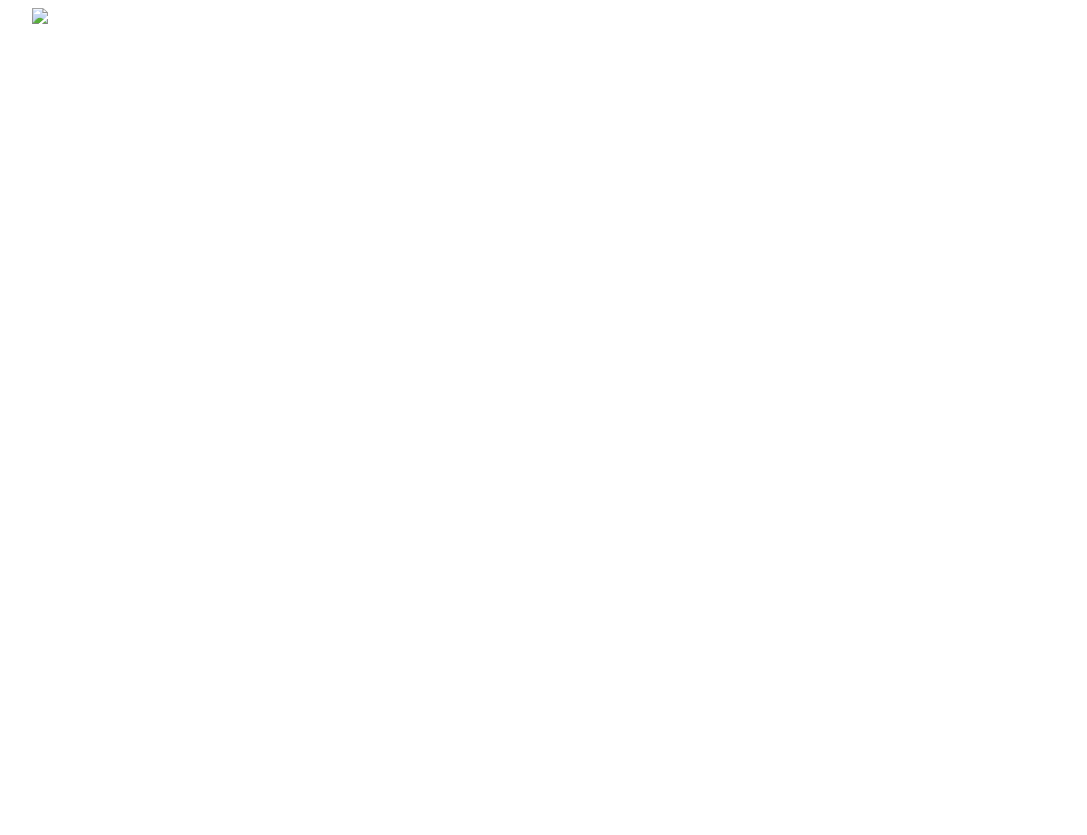
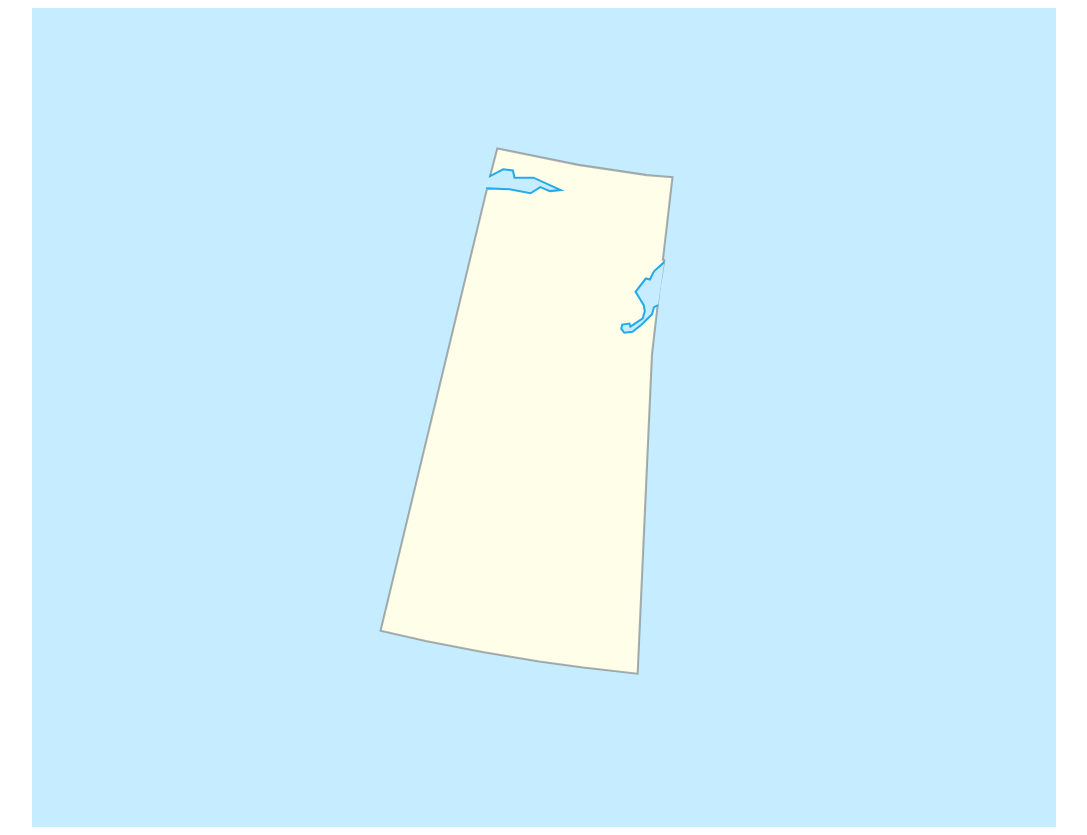
Before and after one commit to vmvandyk/Travel-Map-of-Canada, a plain HTML site: page Saskatchewan-Map/index.html in a window 1280 px wide. Shown: the whole page, without its empty margins (104-1191 px from the left). Before the commit the page ends 800 px from the top, so only its background shows below. Drawn offline with Linux system fonts and the light colour scheme.

Commit message:
Fixed Saskatchewan map typo

```diff
--- a/Saskatchewan-Map/index.html
+++ b/Saskatchewan-Map/index.html
@@ -6,6 +6,6 @@
     <link rel="stylesheet" href="styles.css">
   </head>
   <body>
-    <img id="map" src="Saskatchewa_location_map.svg" class="center" />
+    <img id="map" src="Saskatchewan_location_map.svg" class="center" />
   </body>
 </html>
```
